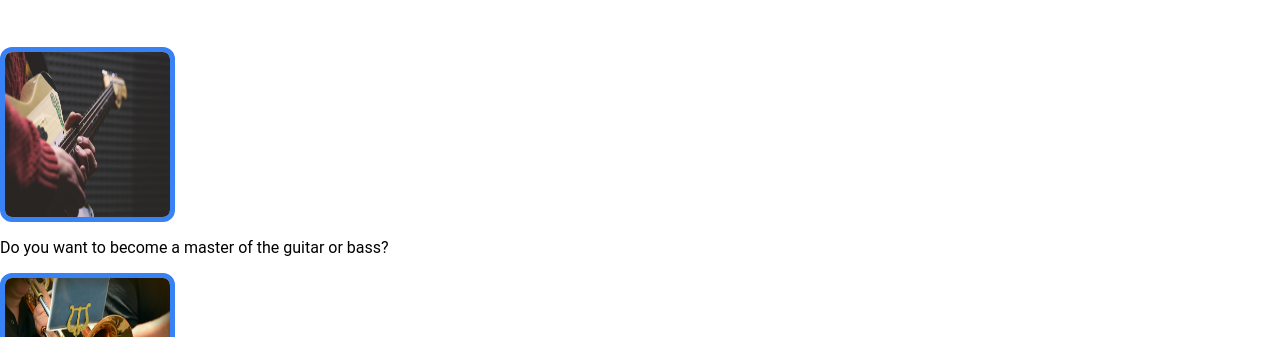
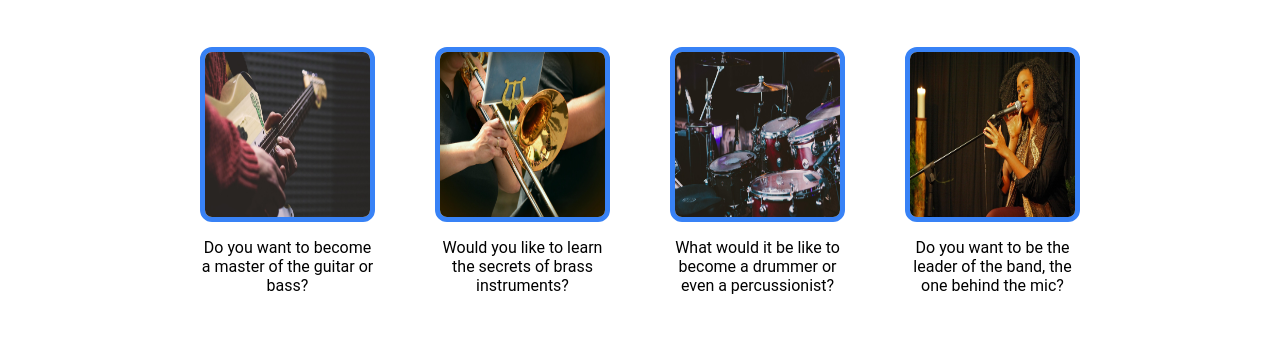
Before and after one commit to goldenvertex42/odin-landing-page, a plain HTML site: page index.html in a window 1280 px wide. Shown: the part 615-952 px from the top of the page. After the commit the page ends 926 px from the top, so only its background shows below. Drawn offline with Linux system fonts and the light colour scheme.

Commit message:
add flexbox and padding to informational section

```diff
--- a/styles.css
+++ b/styles.css
@@ -112,6 +112,10 @@ div.content {
     width: 400px;
 }
 
+.info {
+  padding: 0 200px;
+}
+
 .img1,
 .img2,
 .img3,
@@ -128,4 +132,29 @@ div.content {
   font-weight: 900;
   text-align: center;
   margin: 50px 0;
+
 }
+
+.img-text1,
+.img-text2,
+.img-text3,
+.img-text4 {
+  display: flex;
+  flex-direction: column;
+  justify-content: center;
+  align-items: center;
+  text-align: center;
+  flex: none;
+}
+
+.text1,
+.text2,
+.text3,
+.text4 {
+  max-width: 175px;
+}
+
+.img-text-box {
+  display: flex;
+  justify-content: space-between;
+}
```
